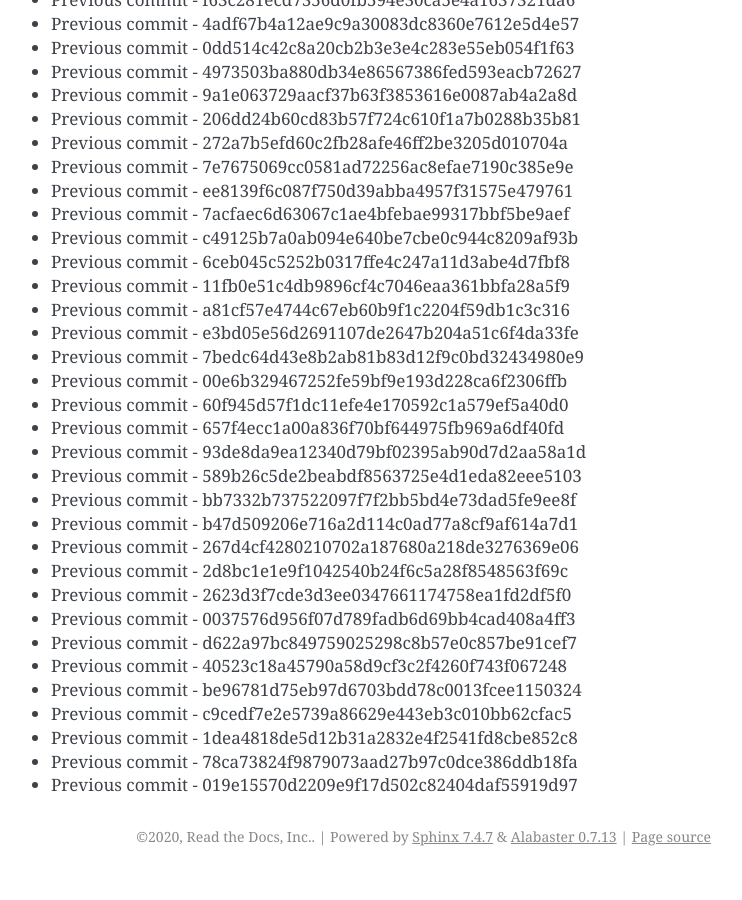
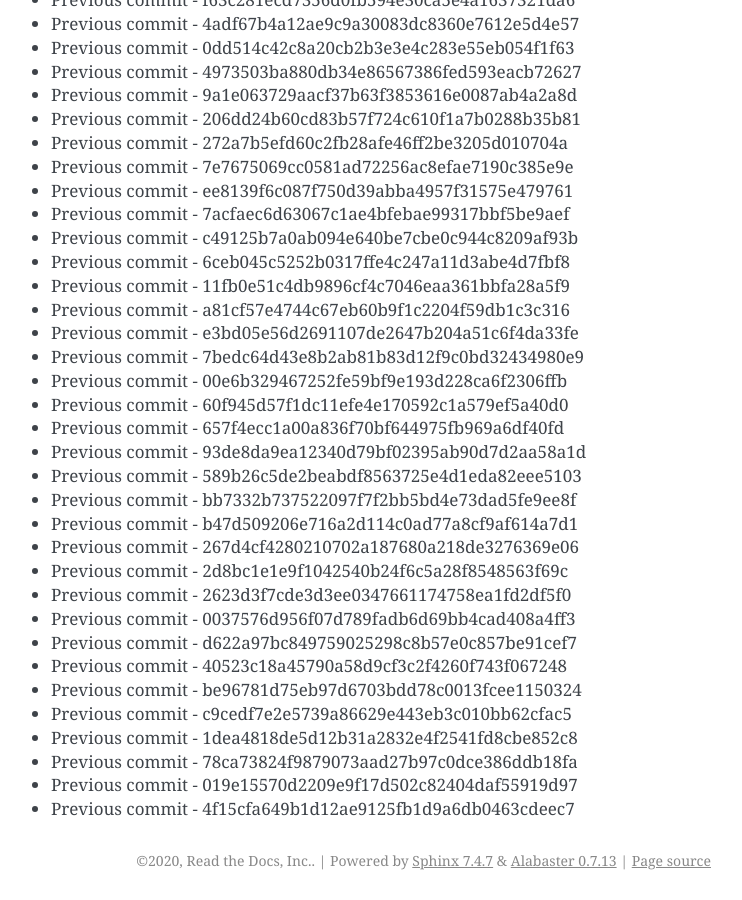
Before and after one commit to readthedocs/rtd-git-stresstest, a Sphinx documentation site: the page built from docs/updates.rst, in a window 1280 px wide and 900 px high, scrolled down 44751 px. Shown: the whole window, without its empty margins (399-1141 px from the left). Built offline with Sphinx 7.4.7, drawn with Linux system fonts in a browser that asks for light colours; before the commit the page ends 45627 px from its top, so only the background shows below that.

Commit message:
Generating commit from previous: 4f15cfa649b1d12ae9125fb1d9a6db0463cdeec7

```diff
--- a/docs/updates.rst
+++ b/docs/updates.rst
@@ -1912,3 +1912,4 @@ It can be tested for any performance characteristics.
 * Previous commit - 1dea4818de5d12b31a2832e4f2541fd8cbe852c8
 * Previous commit - 78ca73824f9879073aad27b97c0dce386ddb18fa
 * Previous commit - 019e15570d2209e9f17d502c82404daf55919d97
+* Previous commit - 4f15cfa649b1d12ae9125fb1d9a6db0463cdeec7
```
